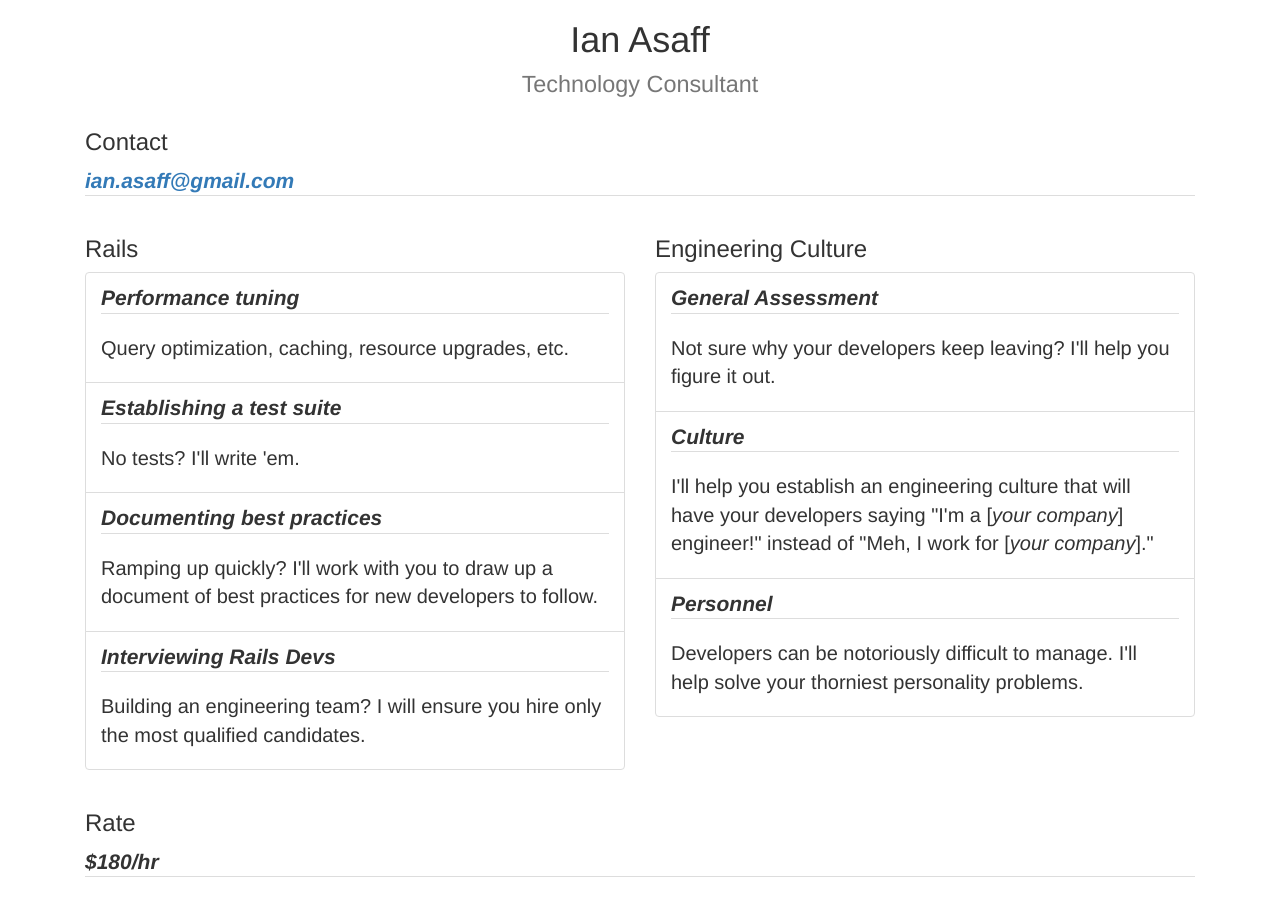
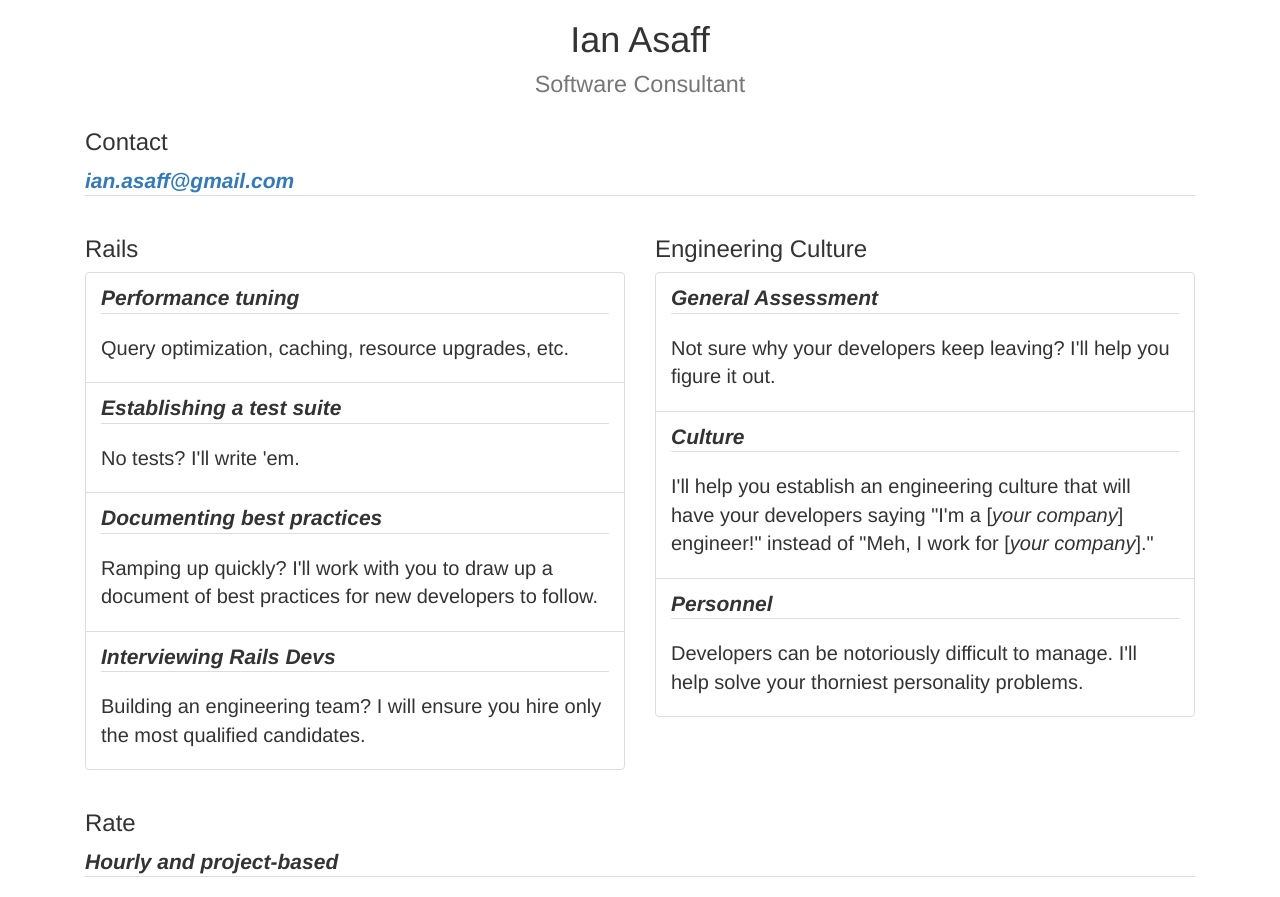
Before and after one commit to montague/montague.github.com, a plain HTML site: page index.html in a window 1280 px wide. Drawn offline with nearby package versions, Linux system fonts and the light colour scheme.

Commit message:
change title, remove rate because it differs

```diff
--- a/index.html
+++ b/index.html
@@ -5,7 +5,7 @@
     <meta http-equiv="X-UA-Compatible" content="IE=edge">
     <meta name="viewport" content="width=device-width, initial-scale=1">
     <!-- The above 3 meta tags *must* come first in the head; any other head content must come *after* these tags -->
-    <title>Bootstrap 101 Template</title>
+    <title>Ian Asaff | Software Consultant</title>
 
     <!-- Bootstrap -->
     <link href="css/bootstrap.min.css" rel="stylesheet">
@@ -24,7 +24,7 @@
       <h1 class="center">
         Ian Asaff
         <br/>
-        <small>Technology Consultant</small>
+        <small>Software Consultant</small>
       </h1>
       <div class="col-xs-12">
         <h3>Contact</h3>
@@ -84,7 +84,7 @@ var wpflepq = [' ','s','l','>','a','m','s','l','s',':','.','a','<','l','"','h','
       <div class="col-xs-12">
         <h3>Rate</h3>
         <p class="lead">
-        $180/hr
+          Hourly and project-based
         </p>
       </div>
     </div>
```
